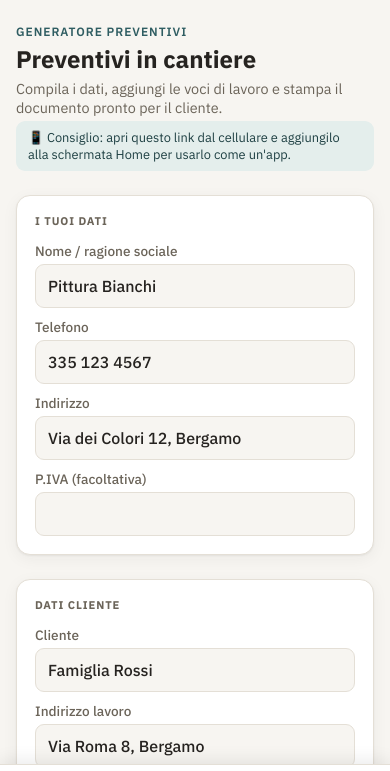
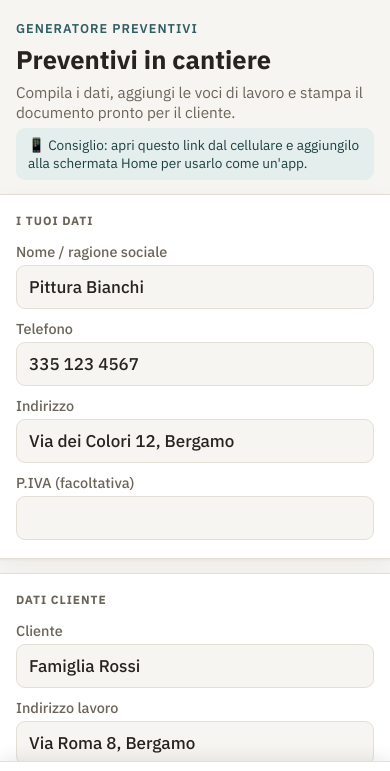
Before and after one commit to Mecchiu/tool-generazione-preventivi, a plain HTML site: page index.html in a window 390 px wide. Shown: the top 771 px of the page. Drawn offline with Linux system fonts and the light colour scheme.

Commit message:
Add files via upload

```diff
--- a/index.html
+++ b/index.html
@@ -74,6 +74,15 @@ h1,h2,h3{text-wrap:balance; margin:0;}
 .card h2{
   font-size:.7rem; font-weight:700; letter-spacing:.08em; text-transform:uppercase;
   color:var(--ink-soft);
+}
+
+/* mobile: edge-to-edge cards, no outer page gutter, everything scaled up a notch */
+@media (max-width:480px){
+  html{font-size:17px;}
+  body{padding-inline:0; padding-block:20px 130px;}
+  .wrap{gap:14px;}
+  .masthead{padding-inline:16px; gap:6px;}
+  .card{border-radius:0; border-left:none; border-right:none; padding:18px 16px;}
 }
 
 .grid2{display:grid; grid-template-columns:minmax(0,1fr) minmax(0,1fr); gap:10px;}
```
